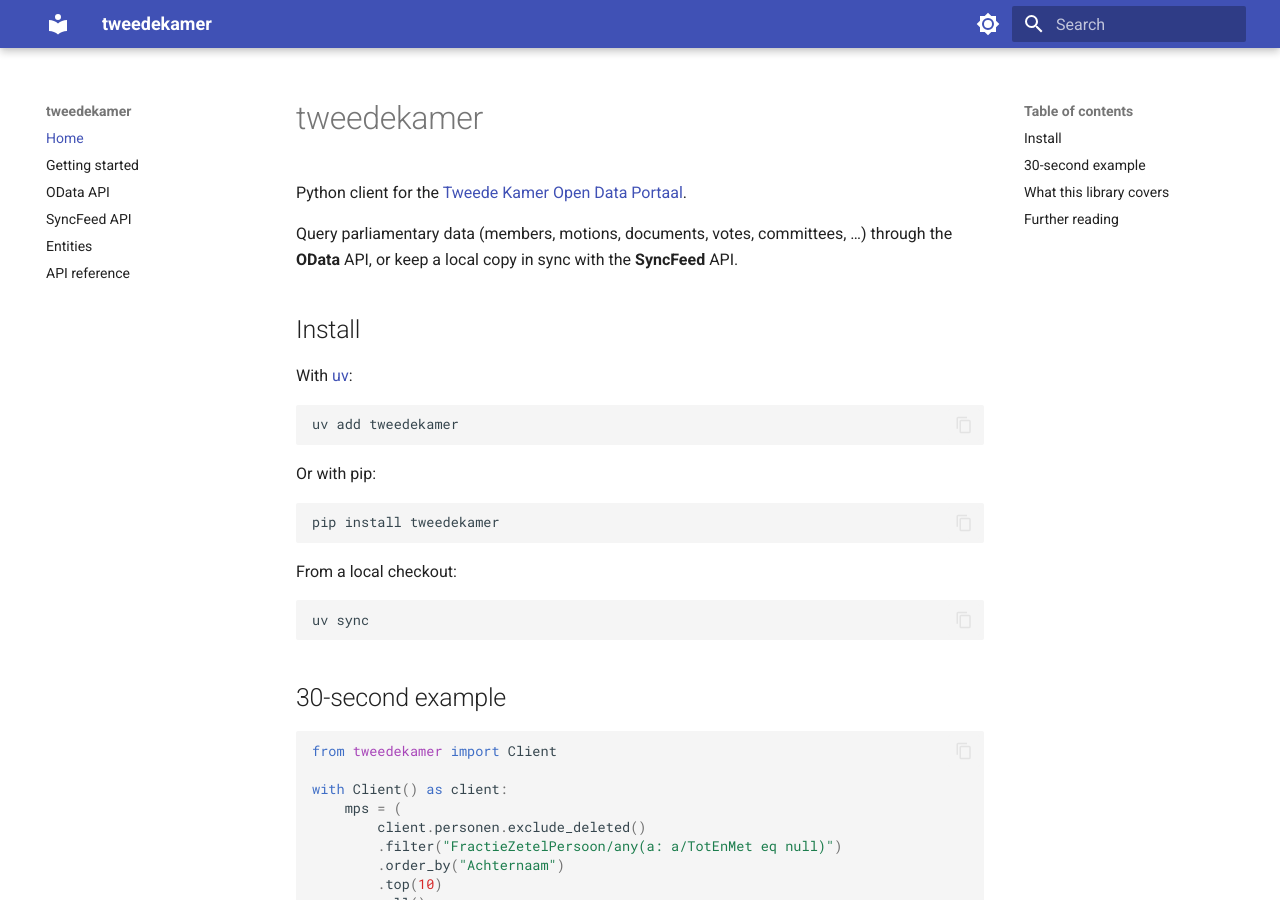
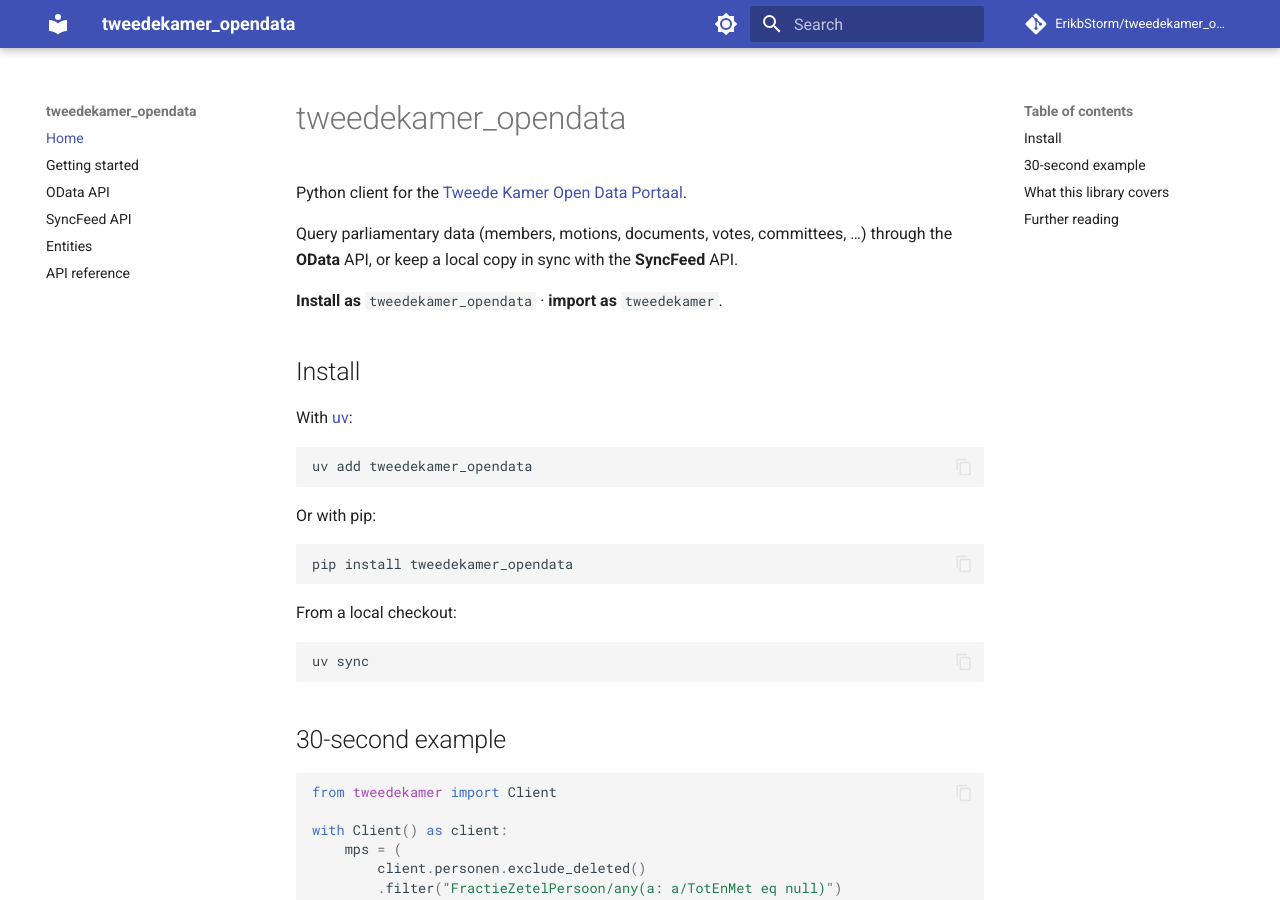
Before and after one commit to ErikbStorm/tweedekamer_opendata, an MkDocs documentation site: the page built from docs/index.md, in a window 1280 px wide and 900 px high. Built offline with MkDocs 1.6.1 and Material for MkDocs 9.7.7, drawn with Linux system fonts in a browser that asks for light colours; comment, search, counter and statistics services are not loaded.

Commit message:
Add CI, PyPI publish workflow, and rename package to tweedekamer_opendata
Wire pre-commit (ruff + pytest), GitHub Actions for CI and trusted
publishing, and update project metadata, docs, and formatting for the
tweedekamer_opendata distribution name.

````diff
--- a/docs/index.md
+++ b/docs/index.md
@@ -1,21 +1,23 @@
-# tweedekamer
+# tweedekamer_opendata
 
 Python client for the [Tweede Kamer Open Data Portaal](https://opendata.tweedekamer.nl/documentatie/introductie).
 
 Query parliamentary data (members, motions, documents, votes, committees, …) through the **OData** API, or keep a local copy in sync with the **SyncFeed** API.
+
+**Install as** `tweedekamer_opendata` · **import as** `tweedekamer`.
 
 ## Install
 
 With [uv](https://docs.astral.sh/uv/):
 
 ```bash
-uv add tweedekamer
+uv add tweedekamer_opendata
 ```
 
 Or with pip:
 
 ```bash
-pip install tweedekamer
+pip install tweedekamer_opendata
 ```
 
 From a local checkout:
--- a/mkdocs.yml
+++ b/mkdocs.yml
@@ -1,4 +1,4 @@
-site_name: tweedekamer
+site_name: tweedekamer_opendata
 site_description: Python client for the Tweede Kamer Open Data Portaal
 site_url: ""
 
@@ -51,4 +51,5 @@
   - toc:
       permalink: true
 
-repo_name: tweedekamer
+repo_name: ErikbStorm/tweedekamer_opendata
+repo_url: https://github.com/ErikbStorm/tweedekamer_opendata
````
Also changed, not shown: .pre-commit-config.yaml (added, +24 -0 lines), README.md (+43 -5 lines), pyproject.toml (+6 -3 lines), 11 other files.
